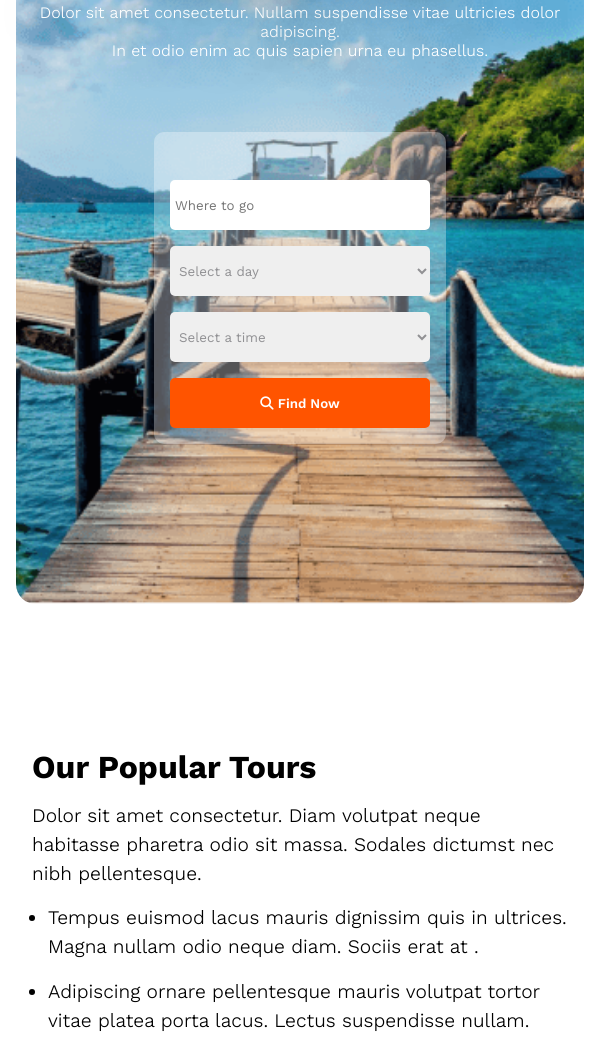
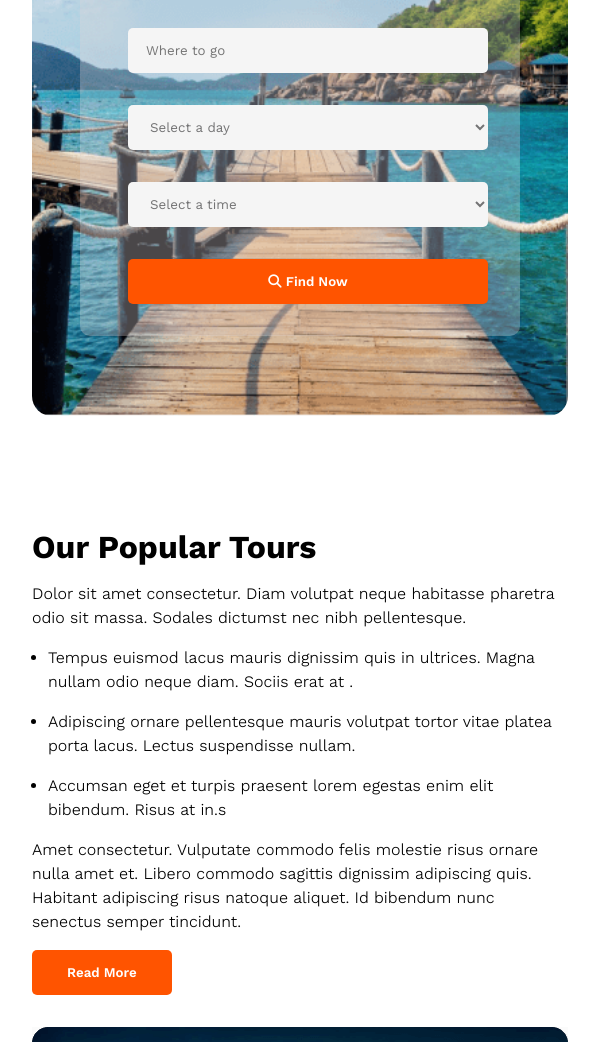
Before and after one commit to armangit1/Go-Travel, a plain HTML site: page index.html in a window 600 px wide. Shown: the part 371-1413 px from the top of the page. Drawn offline with nearby package versions, Linux system fonts and the light colour scheme.

Commit message:
added simple responsive

```diff
--- a/style.css
+++ b/style.css
@@ -10,7 +10,7 @@ font-family: "Work Sans", serif;
 }
 
 header{
-   padding: 3rem 0px;
+   padding: 3rem 2.5rem;
 }
 nav{
     display: flex;
@@ -96,7 +96,7 @@ nav{
     margin-top: 3.5rem;
     justify-content: center;
     padding: 1rem;
-    background-color: #ffffff52;
+    background-color: #dfd7d752;
     border-radius: 10px;
 }
 form{
@@ -109,8 +109,8 @@ form{
     padding: 5px 18px;
     border: none;
     border-radius: 5px;
-    margin-left: 2rem;
-    color: #919194;
+    color: #747475;
+    margin: 1rem;
 
 }
 
@@ -179,9 +179,14 @@ form{
     nav .menu-icon  img{
         display: block;
     }
+    header{
+        padding: 1rem 2rem;
+     }
+
 
     .banner{
-        margin: 3rem 1rem;
+        margin: 3rem 0.5rem;
+        padding:5rem 5px;
     }
     .banner h1{
         font-size: 2rem;
@@ -193,6 +198,126 @@ form{
     form{
         display: flex;
         flex-direction: column;
+        margin-top: 0.5rem;
+    }
+   .options{
+    margin-top: 1rem;
+   }
+
+    .one{
+        width: 260px;
+        height: 50px;
+        padding: 5px;
+        border: none;
+        border-radius: 5px;
+        margin-top: 1rem;
+        color: #919194;
+
+
+    }
+   .popular{
+    flex-direction: column;
+    margin: 0 1rem;
+    padding: 3rem 1rem;
+
+   }
+.popular-content{
+    width: 100%;
+    margin-bottom: 2rem;
+
+}
+.popular-content h1{
+    font-size: 1.5rem;
+    margin-bottom: 1rem;
+}
+.popular-content p{
+    font-size: 1rem;
+
+}
+.popular-content ul li{
+    font-size: 1rem;
+
+}
+
+}
+@media screen and (min-width:600px) and (max-width: 992px) {
+    nav .menu ul {
+        display: none;
+    }
+
+    nav .menu-icon img {
+        display: block;
+    }
+
+    .banner{
+        margin: 3rem 0rem;
+        padding:5rem 0px;
+    }
+
+    .banner h1 {
+        font-size: 2rem;
+        margin-top: 1rem;
+    }
+
+    .banner p {
+        font-size: 1rem;
+    }
+
+    form {
+        display: flex;
+        flex-direction: column;
+        margin-top: 1rem;
+    }
+
+    .options {
+        padding: 1rem;
+    }
+
+    .popular {
+        display: flex;
+        flex-direction: column;
+        margin: 0 1rem;
+        padding: 3rem 1rem;
+    }
+
+    .popular-content {
+        width: 100%;
+        margin-bottom: 2rem;
+    }
+
+    .popular-content h1 {
+        font-size: 2rem;
+        margin-bottom: 1rem;
+    }
+
+    .one {
+
+        width: 360px;
+        height: 45px;
+        padding: 5px 18px;
+        border: none;
+        border-radius: 5px;
+        margin-left: 2rem;
+        color: #747475;
+        background-color: #f5f5f5; /* Add background for better visibility */
+    }
+}
+
+@media screen  and  (min-width:992px) and (max-width:1200px) {
+
+    .banner{
+        margin: 3rem 0rem;
+        padding:5rem 0.8rem;
+    }
+    .banner h1{
+        font-size: 2rem;
+        margin-top: 1rem;
+    }
+    .banner p{
+        font-size: 1rem;
+    }
+    form{
+        display: flex;
         margin-top: 1rem;
     }
     .options{
@@ -210,7 +335,7 @@ form{
 
     }
    .popular{
-    flex-direction: column;
+
     margin: 0 1rem;
     padding: 3rem 1rem;
 
@@ -224,5 +349,18 @@ form{
     font-size: 2rem;
     margin-bottom: 1rem;
 }
+.one{
+    width: 140px;
+    height: 45px;
+    padding: 5px 18px;
+    border: none;
+    border-radius: 5px;
+    margin-left: 2rem;
+    color: #747475;
 
 }
+header{
+    padding: 3rem 2rem;
+ }
+
+}
```
